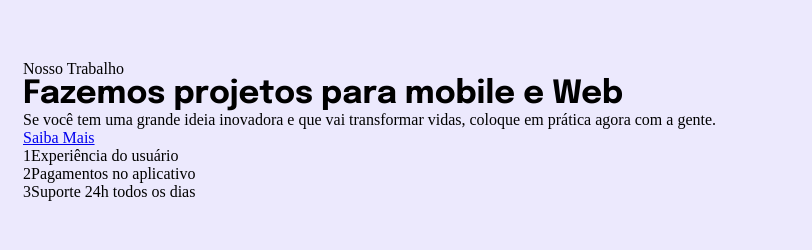
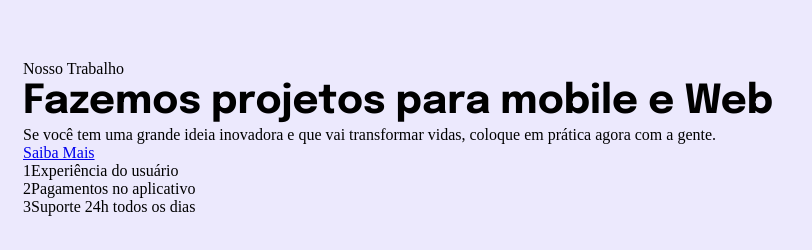
Before and after one commit to JonasNCSantos/Responsividade, a plain HTML site: page index.html in a window 1280 px wide. Shown: the whole page, without its empty margins (0-812 px from the left). Drawn offline with Linux system fonts and the light colour scheme.

Commit message:
Aula: Regra das unidades de medidas flexíveis

```diff
--- a/style.css
+++ b/style.css
@@ -1,3 +1,7 @@
+:root{
+  font-size: 62.5%;
+}
+
 *{
   margin: 0;
   padding: 0;
@@ -6,11 +10,14 @@
 
 body{
   background: #ECE9FD;
-  padding: 60px 23px 66px;
+  padding: 6rem 2.3rem 6.6rem;
+  font-size: 1.6rem;
 }
 
 h1{
   font-family: 'Epilogue', sans-serif;
+  font-size: 4rem;
+  line-height: 4.8rem;
 }
 
 ul{
```
